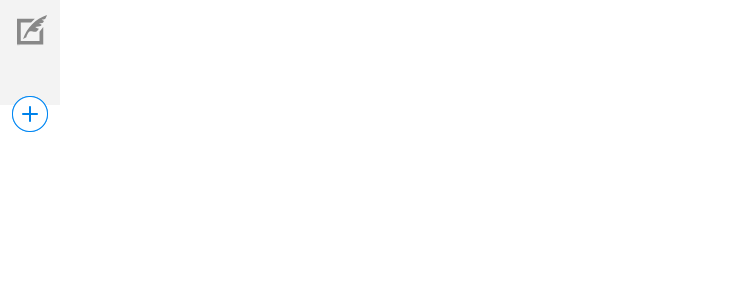
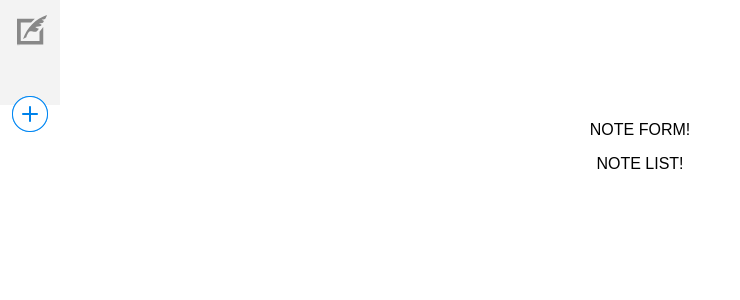
Before and after one commit to pguru12/noteherder, a React (Create React App) app: page / in a window 1280 px wide. Shown: the top 300 px of the page, without its empty margins (0-740 px from the left). Built offline with nearby package versions, Linux system fonts and the light colour scheme.

Commit message:
showing everything

```diff
--- a/src/App.js
+++ b/src/App.js
@@ -10,6 +10,8 @@ class App extends Component {
     return (
       <div className="App">
         <Sidebar />
+        <NoteForm/>
+        <NoteList/>
       </div>
     );
   }
```
